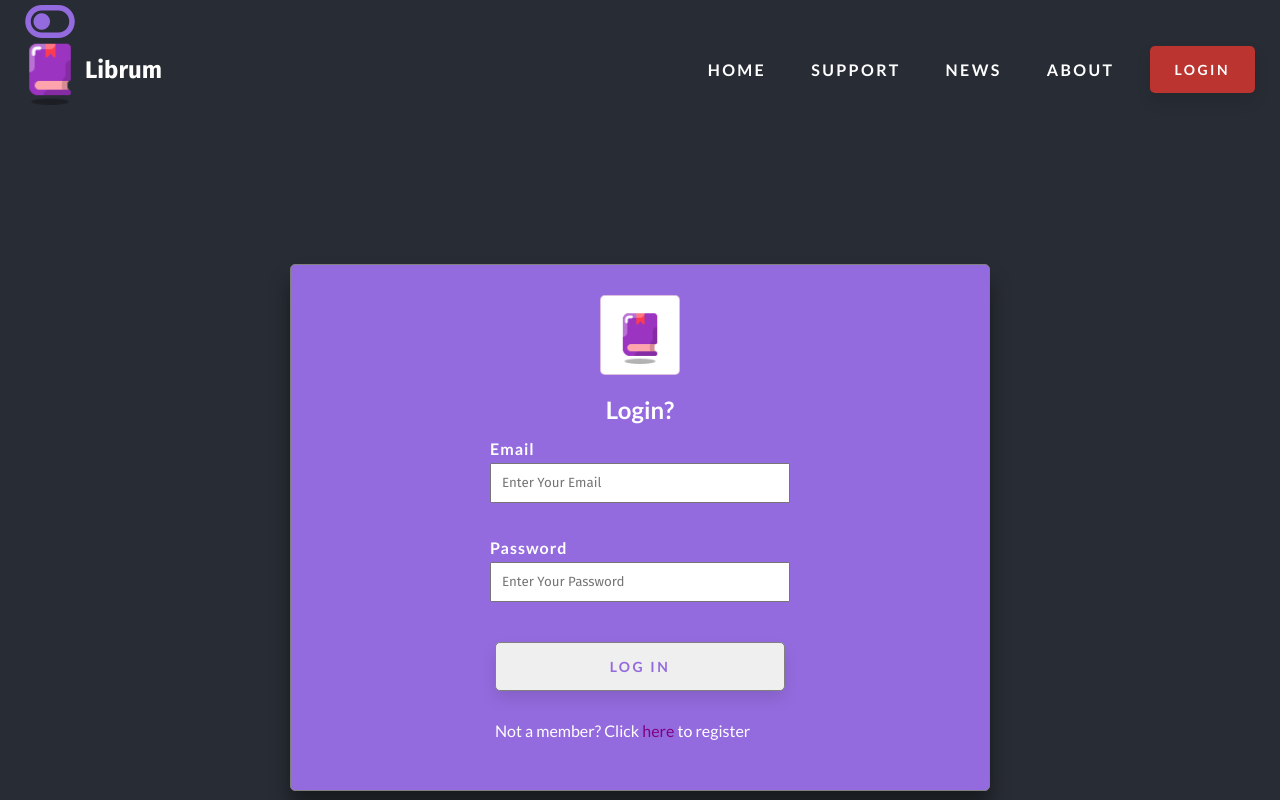
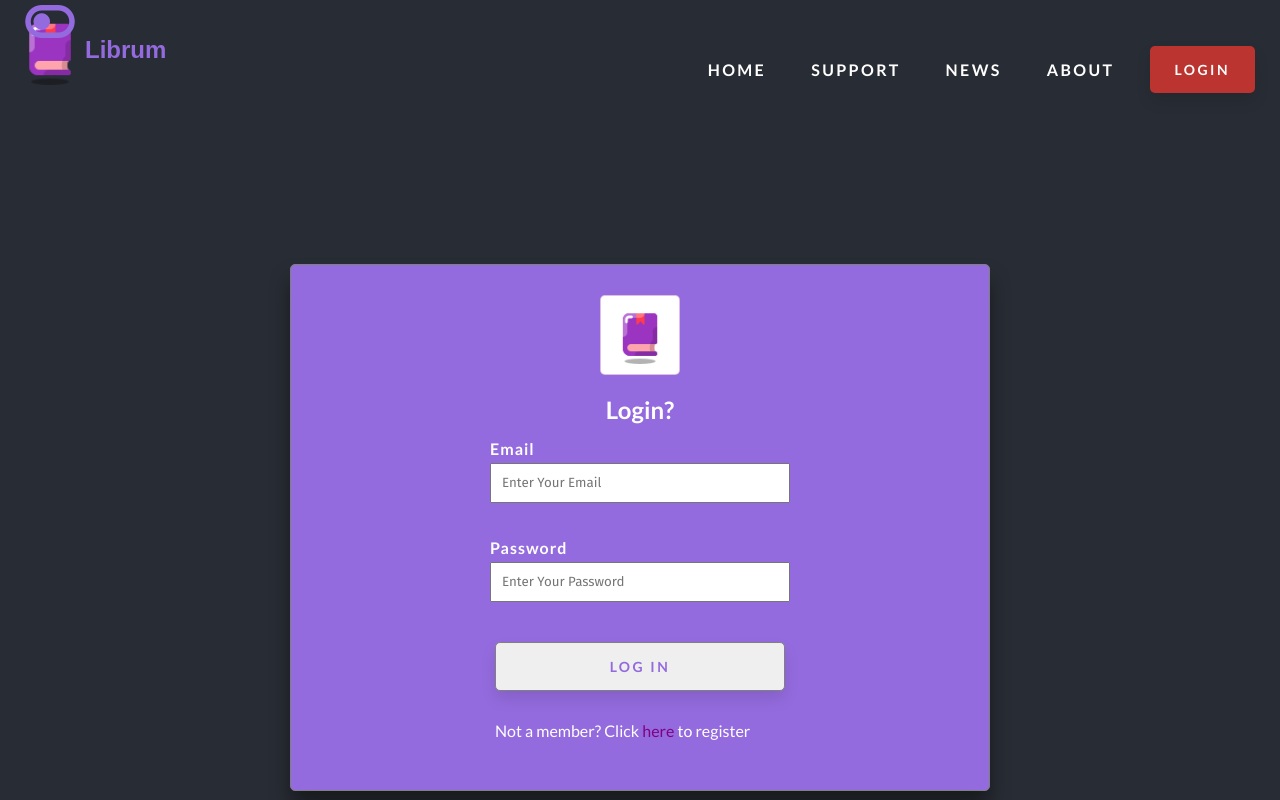
Before and after one commit to moedeera/ereader, a React (Create React App) app: page /login in a window 1280 px wide. Shown: the top 800 px of the page. Built offline with nearby package versions, Linux system fonts and the light colour scheme; no server answers; a web font is replaced by a local one.

Commit message:
Logo home-page link
minor fix for the logo on homepage

```diff
--- a/src/Components/Navbar/Navbar.css
+++ b/src/Components/Navbar/Navbar.css
@@ -42,7 +42,8 @@
   justify-content: flex-start;
   gap: -10px;
 }
-.logo h2 {
+.logo h2,
+.logo a {
   font-weight: 700;
   font-family: "Fira Sans", sans-serif;
   font-size: auto;
--- a/src/Components/Navbar/Navbar.js
+++ b/src/Components/Navbar/Navbar.js
@@ -77,11 +77,23 @@ export const Navbar = () => {
             </li>
           )}
         </div>
+
         <div className="navbar-container">
-          <div className="logo">
-            <img src={icon} alt="" />
-            <h2>Librum</h2>
-          </div>
+          <Link to={"/"}>
+            {" "}
+            <div className="logo">
+              <img src={icon} alt="" />
+              <h2
+                style={{
+                  fontFamily: '"Fira", sans-serif',
+                  color: "var(--color-primary)",
+                }}
+              >
+                Librum
+              </h2>
+            </div>
+          </Link>
+
           <div className="navbar-menu">
             <ul>
               <li>
```
